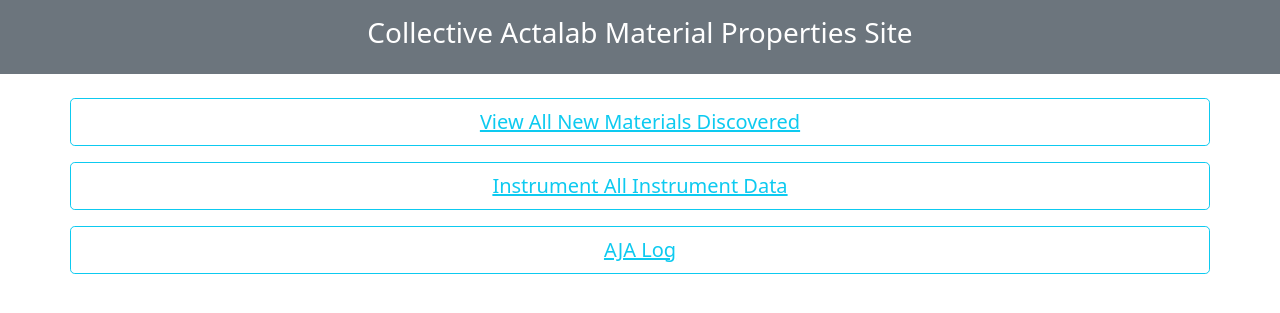
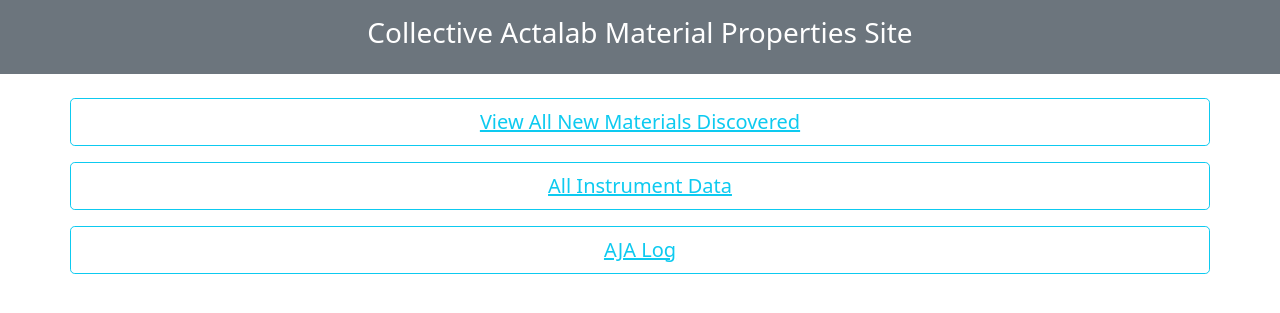
Before and after one commit to chiragshiva99/SUTD_UROP_ACTALAB, a Django app: page / in a window 1280 px wide. Shown: the part 56-369 px from the top of the page. Run offline with Django 3.2, Linux system fonts and the light colour scheme; some libraries are stand-ins or nearby versions.

Commit message:
Update home.html

```diff
--- a/blog/templates/home.html
+++ b/blog/templates/home.html
@@ -33,7 +33,7 @@
       <div class="row pt-3">
           <!--specify url fragment where hyperlink links to-->
           <button type="button" class="btn btn-outline-info btn-lg btn-block">
-            <a href="{% url 'blog:show-data-collection' %}" style="color: inherit;"> Instrument All Instrument Data </a>
+            <a href="{% url 'blog:show-data-collection' %}" style="color: inherit;"> All Instrument Data </a>
           </button>
       </div>
 
```
